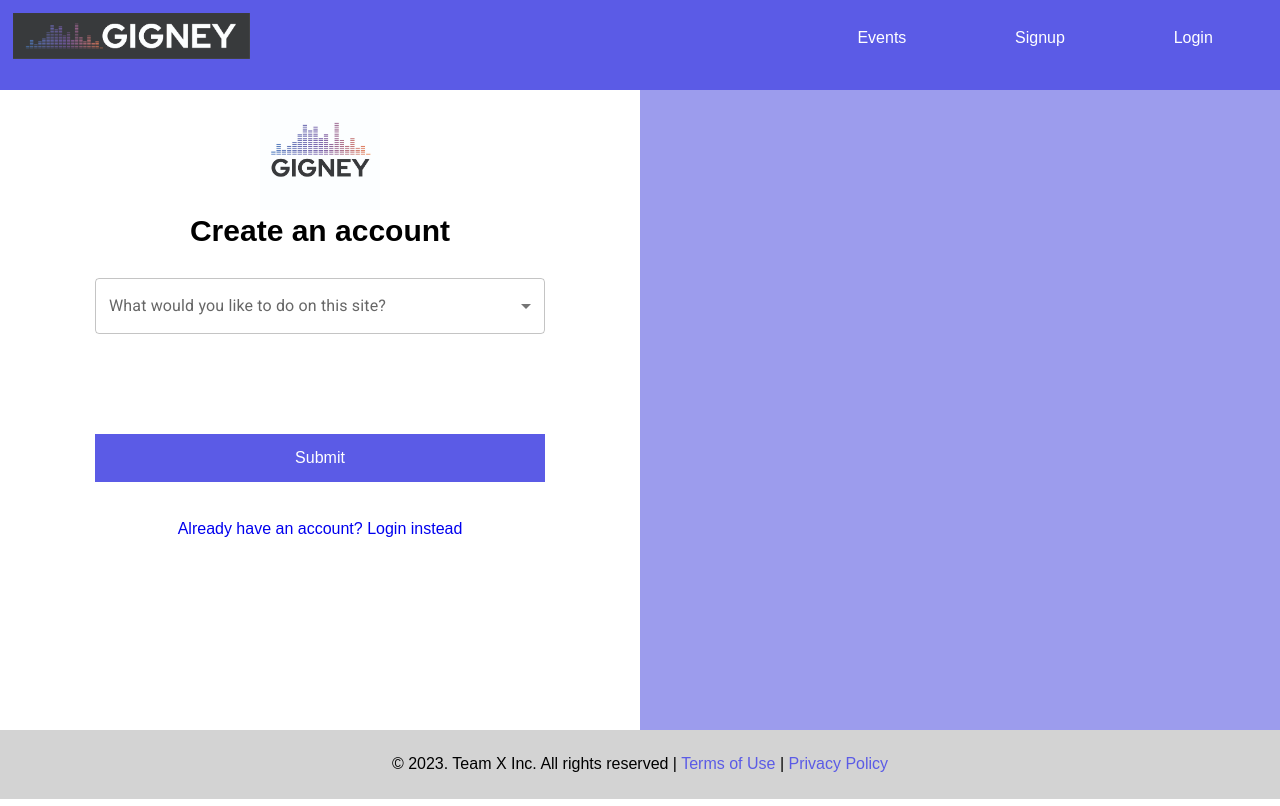
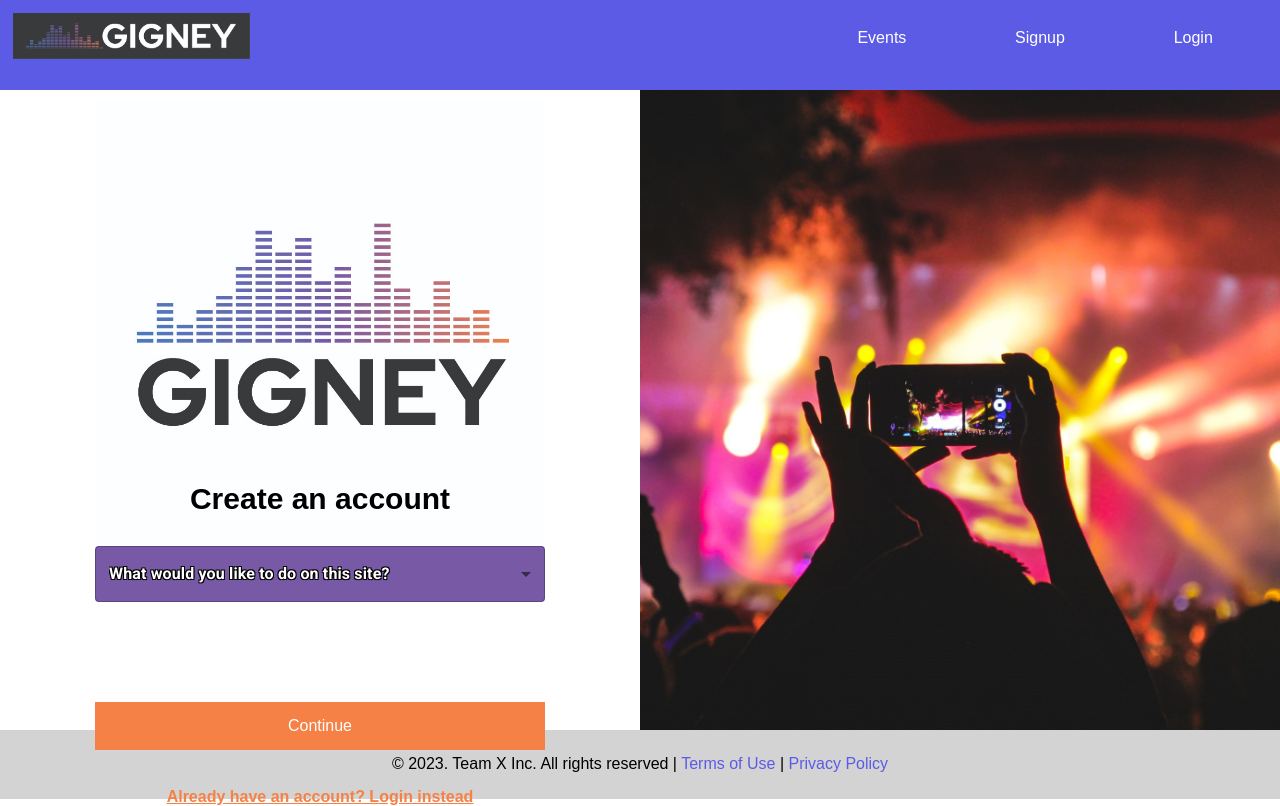
Before and after one commit to GRDE3024-DIG33-DigEx-Major-Project-2/frontendA3, a React (Create React App) app: page /signup in a window 1280 px wide. Built offline with nearby package versions, Linux system fonts and the light colour scheme.

Commit message:
Sign up page updated to reflect wireframes

```diff
--- a/src/components/Signup.js
+++ b/src/components/Signup.js
@@ -2,10 +2,13 @@ import * as React from "react";
 import Box from "@mui/material/Box";
 import InputLabel from "@mui/material/InputLabel";
 import MenuItem from "@mui/material/MenuItem";
+import LocationOnIcon from '@mui/icons-material/LocationOn';
+import AddCircleOutlineRoundedIcon from '@mui/icons-material/AddCircleOutlineRounded';
 import FormControl from "@mui/material/FormControl";
 import Select from "@mui/material/Select";
 import { useNavigate, Link } from "react-router-dom";
 import { useState } from "react";
+import InputAdornment from "@mui/material/InputAdornment";
 
 function SignUp() {
   const [accountType, setAccountType] = useState("");
@@ -43,18 +46,30 @@ function SignUp() {
                   value={accountType}
                   onChange={(event) => setAccountType(event.target.value)}
                 >
-                  <MenuItem value={"guest"}>Search for events</MenuItem>
-                  <MenuItem value={"organiser"}>Create an event</MenuItem>
+                  <MenuItem value={"guest"}  InputProps={{
+                startAdornment: (
+                  <InputAdornment position="start">
+                    <LocationOnIcon />
+                  </InputAdornment>
+                ),
+              }}>Search for events</MenuItem>
+                  <MenuItem value={"organiser"} InputProps={{
+                startAdornment: (
+                  <InputAdornment position="start">
+                    <AddCircleOutlineRoundedIcon />
+                  </InputAdornment>
+                ),
+              }}>Create an event</MenuItem>
                 </Select>
                 <div className="signup-next-button">
                   <input
                     className="next-button"
                     type="submit"
-                    value="Submit"
+                    value="Continue"
                     onClick={handleClick}
                   />
                   <p>&nbsp;</p>
-                  <Link to="../Login">
+                  <Link to="../Login" class="login-divert">
                     Already have an account? Login instead
                   </Link>
                 </div>
@@ -63,7 +78,7 @@ function SignUp() {
           </Box>
         </div>
 
-        <div className="signup-right"></div>
+        <div className="signup-right"> <img src="Gigney-signup-img.png" alt="Signup photo"/> </div>
       </div>
     </>
   );
--- a/src/static/style.css
+++ b/src/static/style.css
@@ -145,7 +145,7 @@ a {
   display: inline-block;
   font-size: 16px;
   cursor: pointer;
-  background-color: #5b5be6;
+  background-color: #F58146;
   color: white;
   width: 450px;
 }
@@ -171,6 +171,7 @@ a {
   text-align: center;
   margin: auto;
   margin-bottom: 30px;
+  font-weight: bold;
 }
 
 .signup-logo {
@@ -180,24 +181,51 @@ a {
 }
 
 .signup-logo img {
-  width: 120px;
-  text-align: center;
-  margin: auto;
-  text-align: center;
+  width: 100%;
+  display: block;
+  margin-block-start: 0.67em;
+  margin-block-end: -4.33em;
+  margin-inline-start: 0px;
+  margin-inline-end: 0px;
 }
 
 .signup-right .signup-logo img {
   width: 100%;
+  display:block;
+}
+
+.signup-right img {
+  width: 100%;
+  height: 100%;
+
 }
 
 .signup-right {
   background-color: #9c9ced;
+  height: 100%;
   flex: 50%;
 }
 
 .login-link {
   margin: auto;
   padding-top: 15px;
+}
+
+.login-divert{
+  text-decoration: underline;
+  text-align: center;
+  color: #F58146;
+  font-weight: bold;
+}
+
+#demo-simple-select{
+  background:#7759A6;
+}
+
+#demo-simple-select-label{
+  color:#ffffff;
+  font-weight: bold;
+  text-shadow: -1px -1px 0 #000, 1px -1px 0 #000, -1px 1px 0 #000, 1px 1px 0 #000;
 }
 
 /* RESET PASSWORD */
```
Also changed, not shown: public/Gigney-signup-img.png (added).
